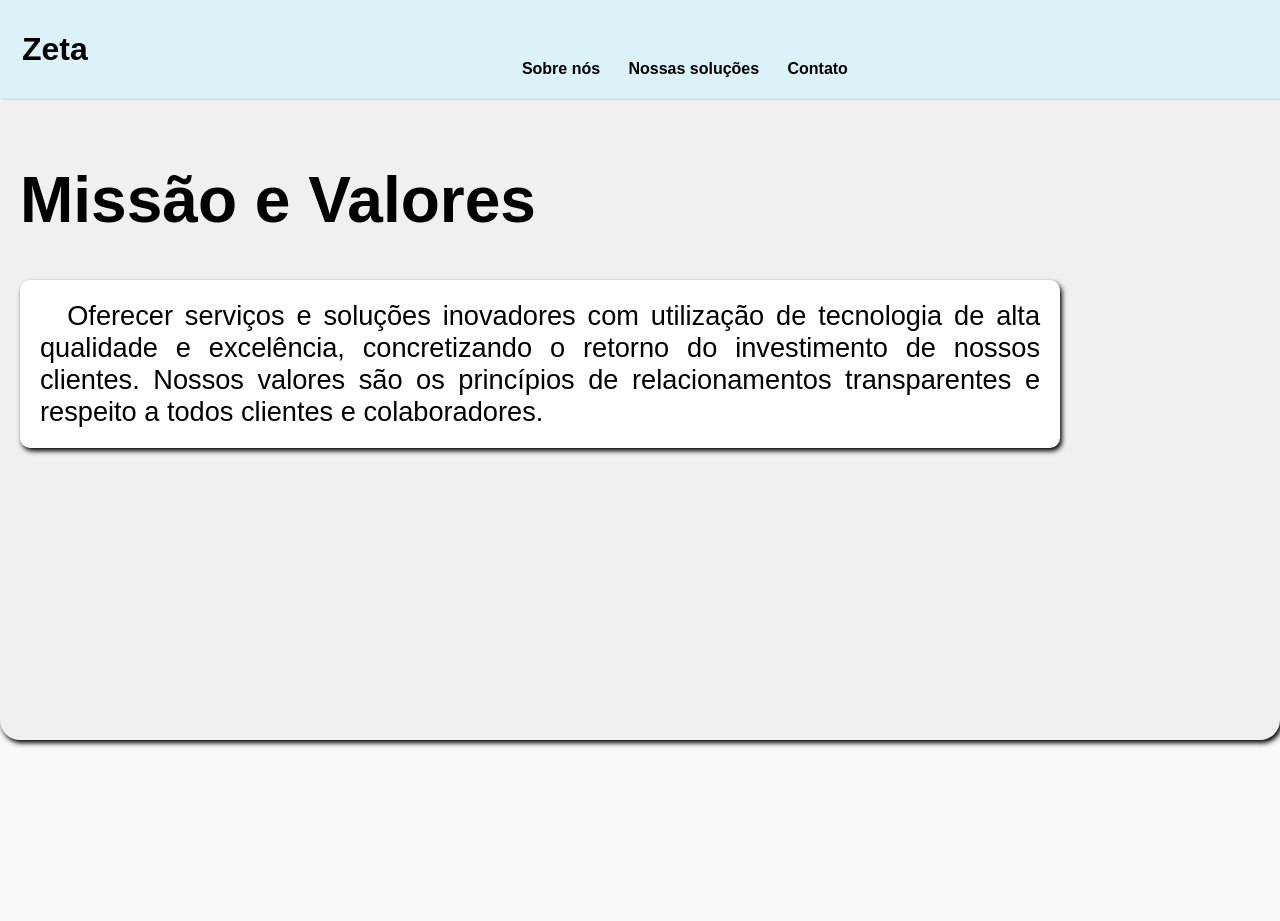
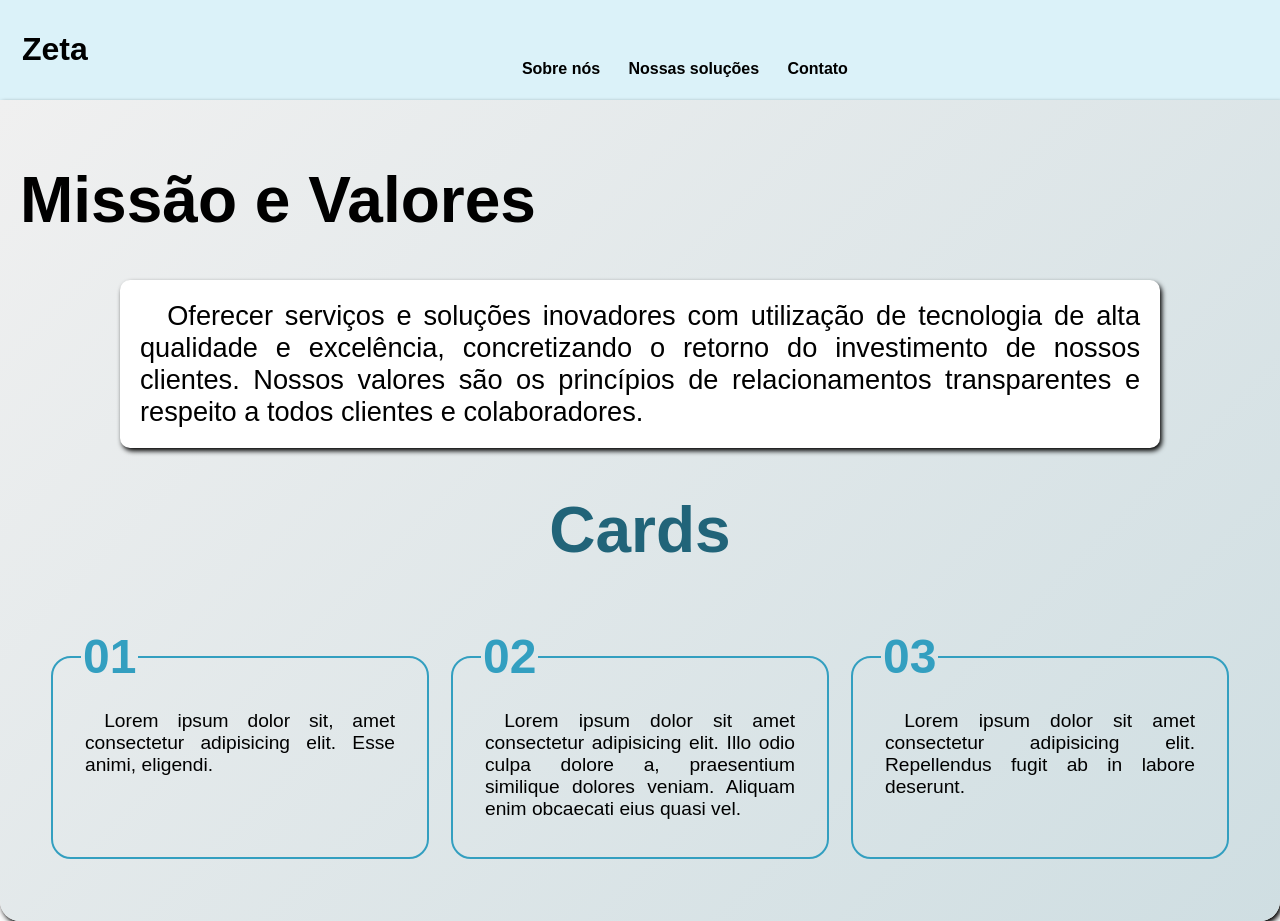
Before and after one commit to enzoDante/frontend-backend-teste-estagio, a React (Create React App) app in the folder front-end-tsx/: page /missao-e-valores in a window 1280 px wide. Before the commit the page ends 800 px from the top, so only its background shows below. Built offline with nearby package versions, Linux system fonts and the light colour scheme.

Commit message:
adicionando cards

```diff
--- a/front-end-tsx/src/components/Styles/StyledPadrao.tsx
+++ b/front-end-tsx/src/components/Styles/StyledPadrao.tsx
@@ -9,13 +9,15 @@ export const StyledPadrao = styled.main`
     margin: auto;
 
     border-radius: 0 0 20px 20px;
-    background-color: #f0f0f0;
+    /* background-color: #f0f0f0; */
+    background-image: linear-gradient(135deg, #f0f0f0, #cfdee2);
     box-shadow: 2px 3px 5px black;
 
     h1{
         font-size: 4em;
     }
     p{
+        margin: auto;
         max-width: 1000px;
         text-align: justify;
         text-indent: 1em;
@@ -31,4 +33,67 @@ export const StyledPadrao = styled.main`
         from {opacity: 0; transform: translateY(50px);}
         to {opacity:1 ; transform: translateY(0px);}
     }
+
+    #parentGrid{
+        border: 2px solid transparent;
+        margin: 0px -20px -20px -20px;
+        border-radius: 0 0px 20px 20px;
+        /* background-color: #e9faff; */
+
+        h1{
+            text-align: center;
+            color: #216479;
+        }
+    }
+    section{
+        display: grid;
+        grid-template-columns: 1fr 1fr 1fr;
+        justify-items: center;
+        max-width: 1200px;
+        margin: auto;
+        margin-top: -5vh;
+        margin-bottom: 5vh;
+        padding: 20px;
+
+        fieldset{
+            border: 2px solid #339fc0;
+            max-width: 350px;
+            border-radius: 20px;
+            height: 250px;
+            /* overflow: hidden; */
+            animation: cards 500ms;
+        }
+        legend{
+            margin-left: 2vh;
+        }
+        legend h2{
+            /* border: 2px solid black; */
+            color: #339fc0;
+            font-size: 3em;
+        }
+        p{
+            margin-top: -5vh;
+            font-size: 1.2em;
+            box-shadow: none;
+            background-color: transparent;
+            height: 100px;
+            overflow: hidden;
+            animation: none;
+        }
+
+        @keyframes cards{
+            from {opacity: 0; transform: translateY(40px);}
+            to {opacity:1 ; transform: translateY(0px);}
+        }
+    }
+    @media screen and (max-width: 1200px){
+        section{
+            grid-template-columns: 1fr 1fr;
+        }
+    }
+    @media screen and (max-width: 800px) {
+        section{
+            grid-template-columns: 1fr;
+        }
+    }
 `
--- a/front-end-tsx/src/pages/missao-valores/missaovalores.tsx
+++ b/front-end-tsx/src/pages/missao-valores/missaovalores.tsx
@@ -11,6 +11,24 @@ export default function Missaovalores(){
 Nossos valores são os princípios de relacionamentos transparentes e respeito a todos clientes e colaboradores.
                 </p>
             </div>
+
+            <div id="parentGrid">
+                <h1>Cards</h1>
+                <section>
+                    <fieldset>
+                        <legend><h2>01</h2></legend>
+                        <p>Lorem ipsum dolor sit, amet consectetur adipisicing elit. Esse animi, eligendi.</p>
+                    </fieldset>
+                    <fieldset>
+                        <legend><h2>02</h2></legend>
+                        <p>Lorem ipsum dolor sit amet consectetur adipisicing elit. Illo odio culpa dolore a, praesentium similique dolores veniam. Aliquam enim obcaecati eius quasi vel.</p>
+                    </fieldset>
+                    <fieldset>
+                        <legend><h2>03</h2></legend>
+                        <p>Lorem ipsum dolor sit amet consectetur adipisicing elit. Repellendus fugit ab in labore deserunt.</p>
+                    </fieldset>
+                </section>
+            </div>
         </StyledPadrao>
     )
 }
```
